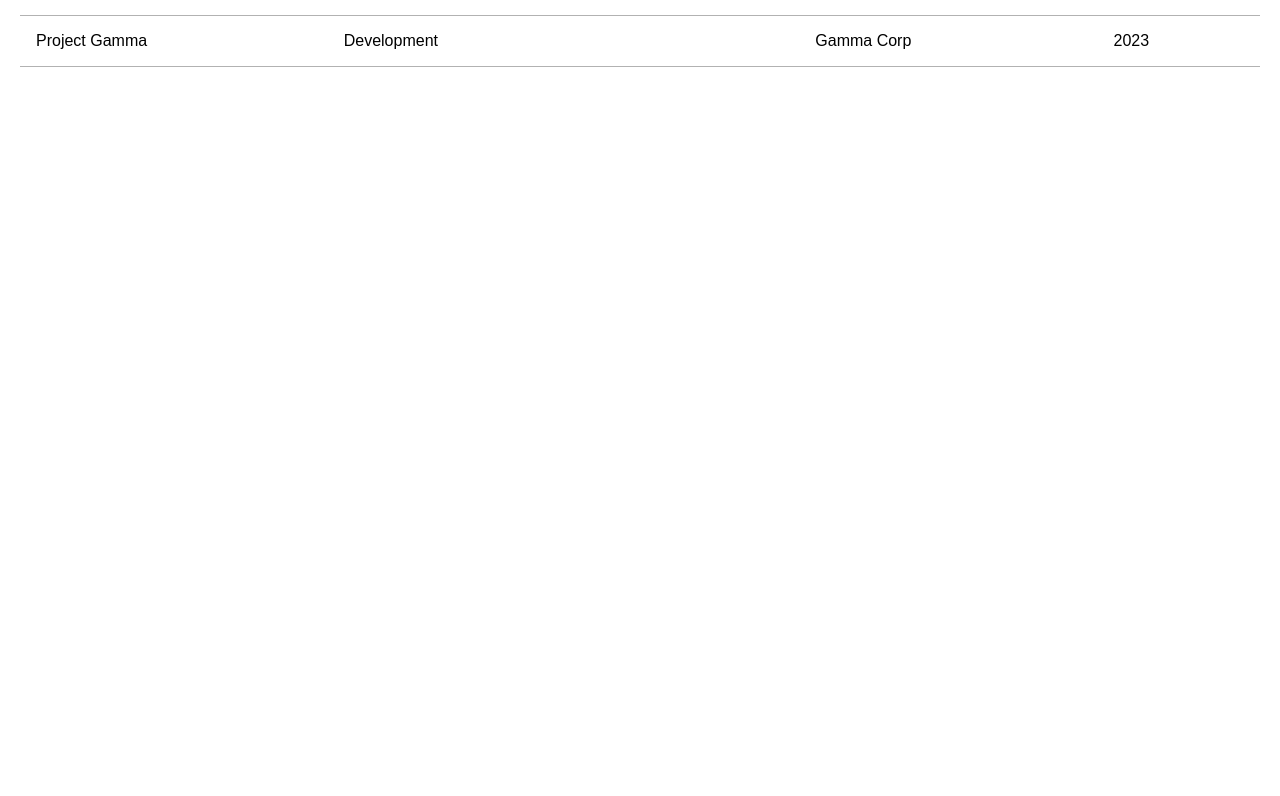
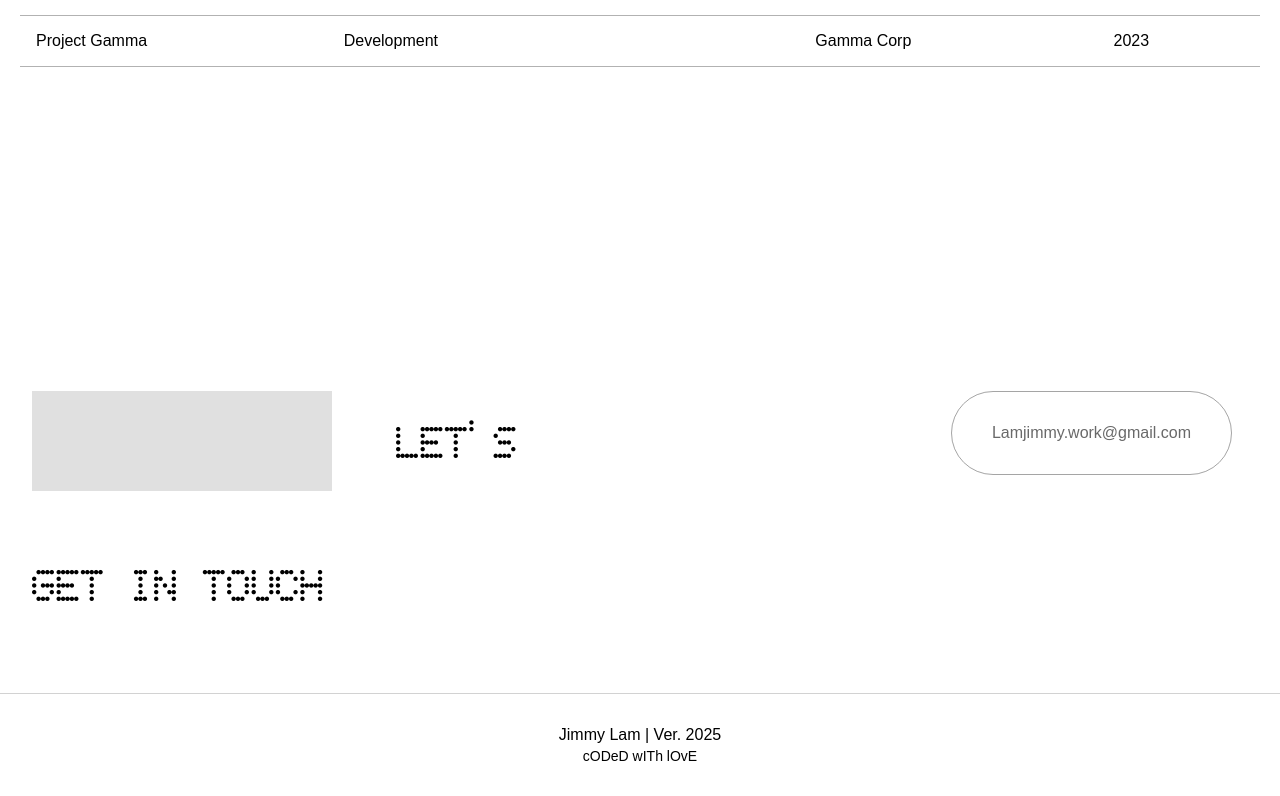
Before and after one commit to cozy6/jimmy-lam-2025, a Next.js app: page / in a window 1280 px wide. Shown: the part 1096-1892 px from the top of the page. Before the commit the page ends 1263 px from the top, so only its background shows below. Built offline with nearby package versions, Linux system fonts and the light colour scheme.

Commit message:
built footer component

```diff
--- /dev/null
+++ b/components/Footer/Footer.module.css
@@ -0,0 +1,129 @@
+.footer {
+  width: 100%;
+  padding: 2rem 0;
+  margin-top: 12rem;
+  background: var(--background);
+}
+
+.content {
+  width: 100%;
+  max-width: 1400px;
+  margin: 0 auto;
+  padding: 0;
+  position: relative;
+}
+
+.topSection {
+  display: grid;
+  grid-template-areas:
+    "animation lets email"
+    "touch touch .";
+  grid-template-columns: 300px 1fr auto;
+  gap: 0 2rem;
+  margin-bottom: 1rem;
+  padding: 0 1rem;
+}
+
+.placeholderAnimation {
+  grid-area: animation;
+  width: 300px;
+  height: 100px;
+  background-color: #e0e0e0;
+  margin-left: 1rem;
+}
+
+.lets, .touch {
+  font-family: 'Nothing', sans-serif;
+  font-size: 2.5rem;
+  color: var(--text);
+}
+
+.lets {
+  grid-area: lets;
+  align-self: center;
+  padding-left: 3rem;
+}
+
+.touch {
+  grid-area: touch;
+  padding-top: 1rem;
+  margin-left: 1rem;
+}
+
+.emailContainer {
+  border: 1px solid rgb(165, 165, 165);
+  border-radius: 100px;
+  padding: 2rem 2.5rem;
+  grid-area: email;
+  height: fit-content;
+  justify-self: end;
+  margin-right: 2rem;
+}
+
+.emailContainer a {
+  color: rgb(105, 105, 105);
+  text-decoration: none;
+  font-size: 1rem;
+}
+
+.emailContainer:hover {
+  background: rgb(165, 165, 165);
+}
+
+.emailContainer:hover a {
+  color: var(--background);
+}
+
+.divider {
+  width: 100%;
+  height: 1px;
+  background-color: rgb(165, 165, 165);
+  margin: 2rem 0;
+  opacity: 0.5;
+}
+
+.bottomSection {
+  display: flex;
+  justify-content: center;
+  align-items: center;
+  flex-direction: column;
+  gap: 0.25rem;
+  color: var(--text);
+}
+
+.credit {
+  font-size: 1rem;
+}
+
+.love {
+  font-size: 0.875rem;
+}
+
+@media (max-width: 768px) {
+  .topSection {
+    grid-template-areas:
+      "animation"
+      "lets"
+      "touch"
+      "email";
+    grid-template-columns: 1fr;
+    gap: 2rem;
+  }
+
+  .placeholderAnimation {
+    width: 100%;
+  }
+
+  .lets, .touch {
+    font-size: 1.5rem;
+    text-align: center;
+  }
+
+  .lets {
+    padding-left: 0;
+  }
+
+  .touch {
+    padding-top: 0;
+  }
+}
--- /dev/null
+++ b/components/Footer/index.tsx
@@ -0,0 +1,25 @@
+import styles from './Footer.module.css';
+
+const Footer = () => {
+  return (
+    <footer className={styles.footer}>
+      <div className={styles.content}>
+        <div className={styles.topSection}>
+          <div className={styles.placeholderAnimation}></div>
+          <div className={styles.lets}>LET&apos;S</div>
+          <div className={styles.touch}>GET IN TOUCH</div>
+          <div className={styles.emailContainer}>
+            <a href="mailto:Lamjimmy.work@gmail.com">Lamjimmy.work@gmail.com</a>
+          </div>
+        </div>
+        <div className={styles.divider}></div>
+        <div className={styles.bottomSection}>
+          <div className={styles.credit}>Jimmy Lam | Ver. 2025</div>
+          <div className={styles.love}>cODeD wITh lOvE</div>
+        </div>
+      </div>
+    </footer>
+  );
+};
+
+export default Footer;
--- a/components/HeaderNav/HeaderNav.module.css
+++ b/components/HeaderNav/HeaderNav.module.css
@@ -104,7 +104,7 @@
 .arrow {
   display: inline-block;
   font-size: 1rem;
-  transform: rotate(45deg);
+  transform: rotate(0deg);
 }
 
 .roleContainer {
--- a/src/pages/index.tsx
+++ b/src/pages/index.tsx
@@ -4,6 +4,7 @@
 //Components
 import HeaderNav from "../../components/HeaderNav";
 import ProjectsTable from "../../components/ProjectsTable";
+import Footer from "../../components/Footer";
 
 
 export default function Home() {
@@ -30,6 +31,7 @@
           <ProjectsTable />
         </section>
       </main>
+      <Footer />
     </>
   );
 }
```
